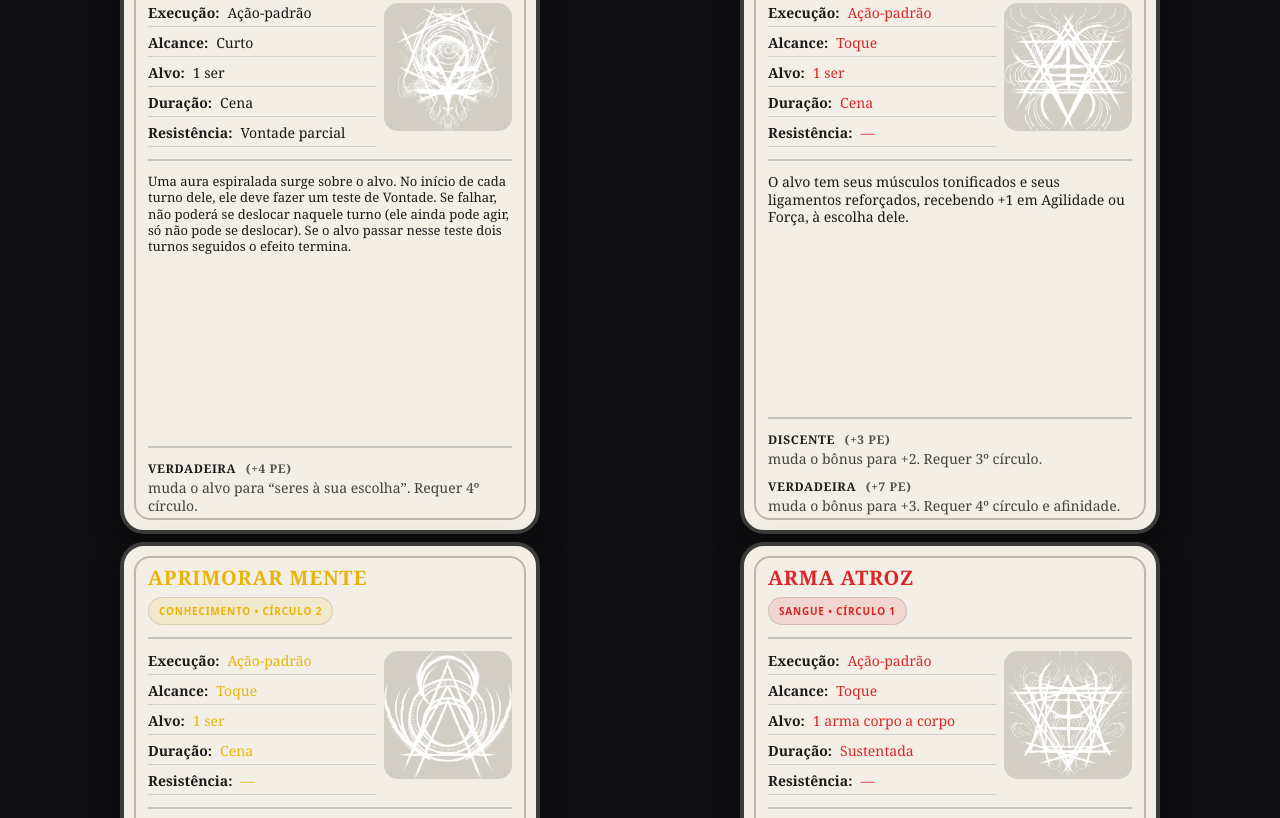
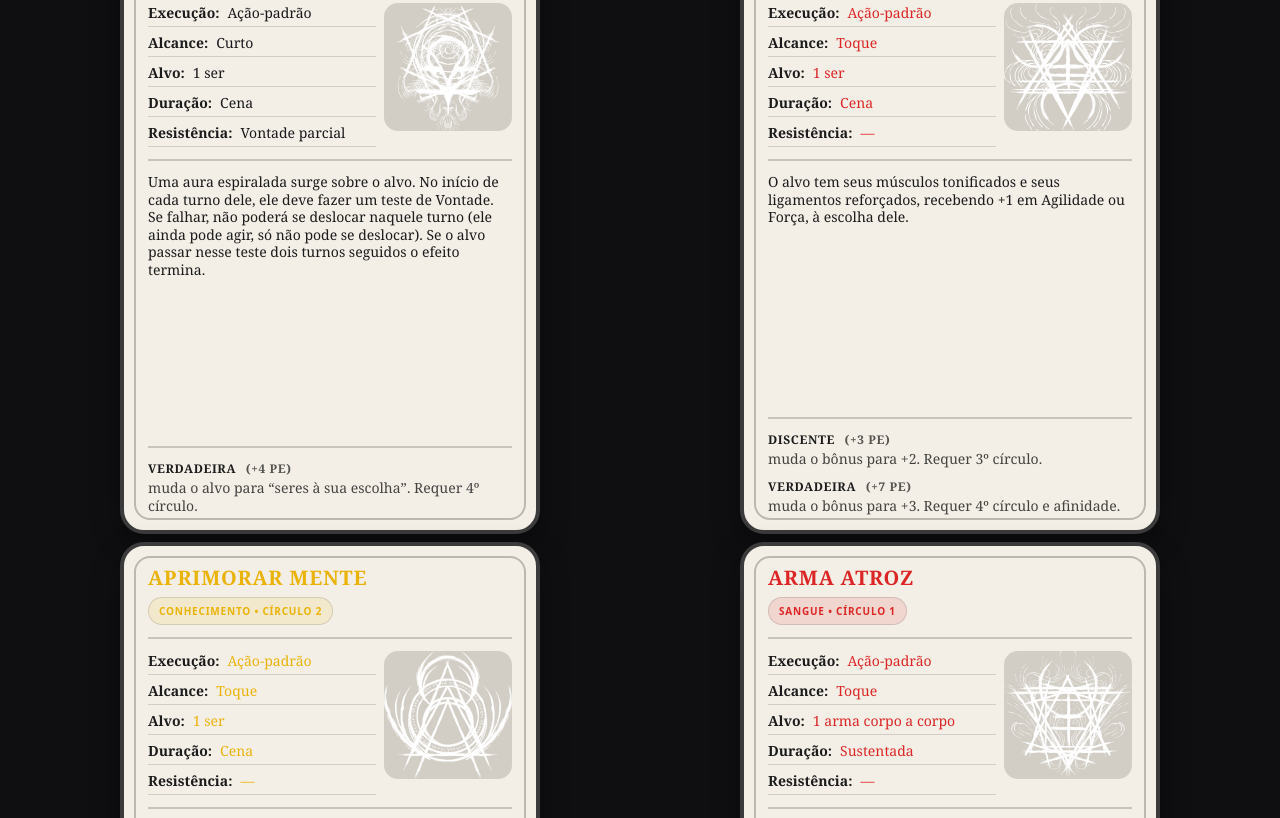
Before and after one commit to camposvitor98/rituais-ordem, a website: page index.html in a window 1280 px wide. Shown: the part 1531-2349 px from the top of the page. Drawn offline with Linux system fonts and the light colour scheme.

Commit message:
Adjust font size logic based on description length

```diff
--- a/index.html
+++ b/index.html
@@ -391,11 +391,11 @@
         const comprimento = descricao.length;
         let fontSize;
 
-        if (comprimento <= 250) fontSize = 14;
-        else if (comprimento <= 350) fontSize = 13;
-        else if (comprimento <= 450) fontSize = 12;
-        else if (comprimento <= 550) fontSize = 11;
-        else if (comprimento <= 650) fontSize = 10;
+        if (comprimento <= 300) fontSize = 14;
+        else if (comprimento <= 450) fontSize = 13;
+        else if (comprimento <= 600) fontSize = 12;
+        else if (comprimento <= 750) fontSize = 11;
+        else if (comprimento <= 900) fontSize = 10;
         else fontSize = 9;
 
         elemento.style.fontSize = `${fontSize}px`;
```
